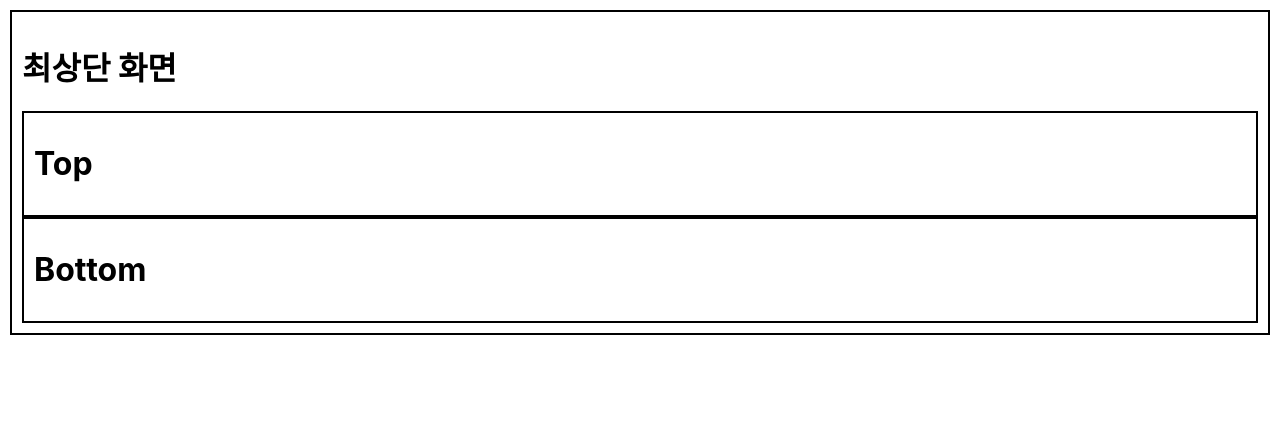
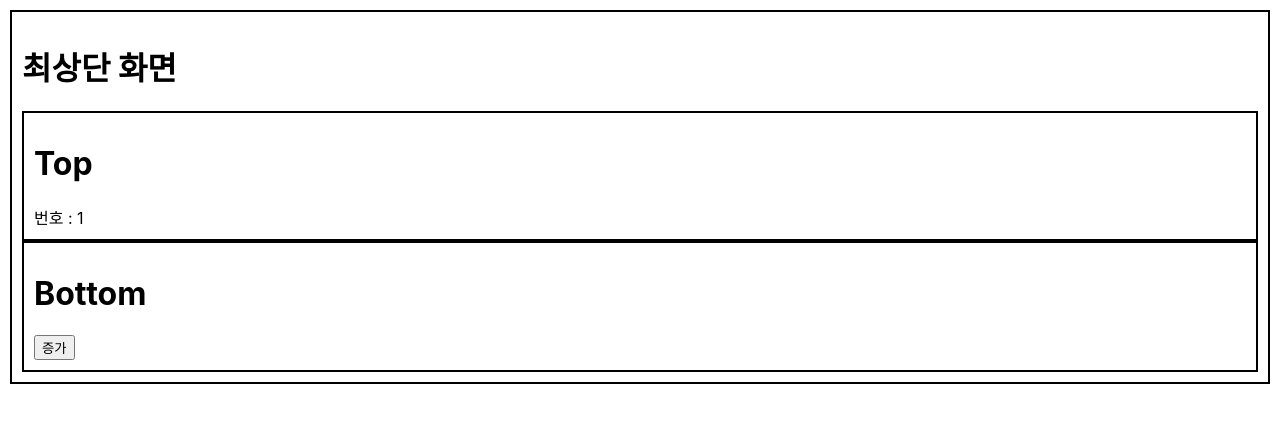
Before and after one commit to SungJaeCho/basic_react, a React (Create React App) app: page / in a window 1280 px wide. Shown: the top 422 px of the page. Built offline with nearby package versions, Linux system fonts and the light colour scheme.

Commit message:
redux진행중

```diff
--- a/src/App.js
+++ b/src/App.js
@@ -1,14 +1,20 @@
 import './App.css';
-import React from 'react';
+import React, { useState } from 'react';
 import Top from './components/Top';
 import Bottom from './components/Bottom';
 
 function App() {
+  const [number, setNumber] = useState(1);
+
+  const addNumber = () => {
+    setNumber(number + 1);
+  };
+
   return (
     <div className="container">
       <h1>최상단 화면</h1>
-      <Top />
-      <Bottom />
+      <Top number={number} />
+      <Bottom addNumber={addNumber} />
     </div>
   );
 }
--- a/src/components/Bottom.js
+++ b/src/components/Bottom.js
@@ -5,6 +5,7 @@ const Bottom = () => {
   return (
     <div className="sub_container">
       <h1>Bottom</h1>
+      <button>증가</button>
     </div>
   );
 };
--- a/src/components/Top.js
+++ b/src/components/Top.js
@@ -1,10 +1,13 @@
 import React from 'react';
 import '../App.css';
 
-const Top = () => {
+const Top = (props) => {
+  const { number } = props;
+
   return (
     <div className="sub_container">
       <h1>Top</h1>
+      번호 : {number}
     </div>
   );
 };
```
